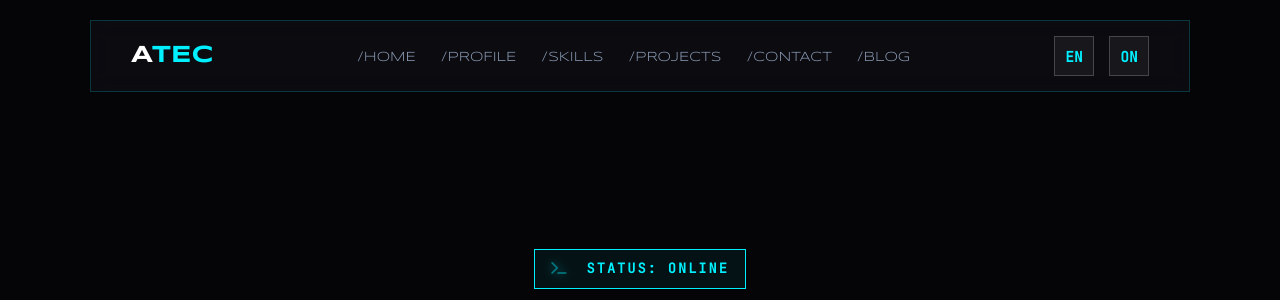
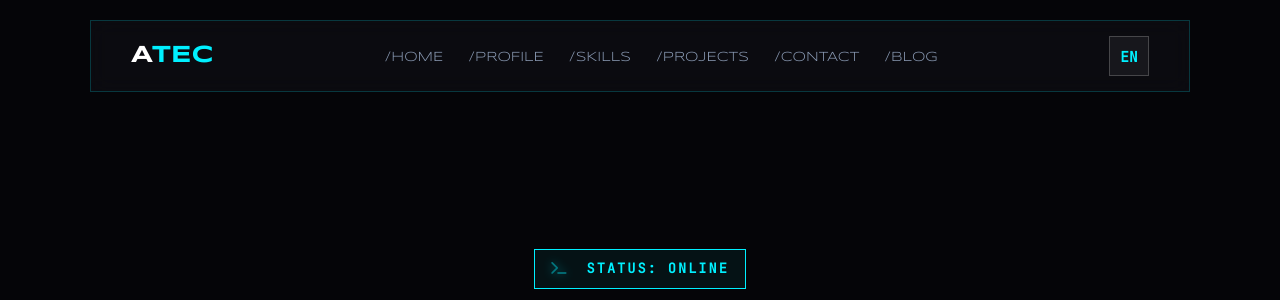
Before and after one commit to aadnanmt/MySite-Portofolio, a Flask app: page / in a window 1280 px wide. Shown: the top 300 px of the page. Run offline with Flask 3, Linux system fonts and the light colour scheme.

Commit message:
remove: particle toggle button from navbar

```diff
--- a/templates/components/navbar.html
+++ b/templates/components/navbar.html
@@ -61,11 +61,6 @@
           style="{% if request.path.startswith('/blog') %}display: none;{% endif %}">
           ID
         </button>
-
-        <button id="canvas-btn" onclick="window.toggleParticleSystem()" class="lang-toggle-btn"
-          style="{% if request.path.startswith('/blog') %}display: none;{% endif %}">
-          ON
-        </button>
         <div class="hamburger bar-toggle">
           <span class="bar"></span><span class="bar"></span><span class="bar"></span>
         </div>
```
